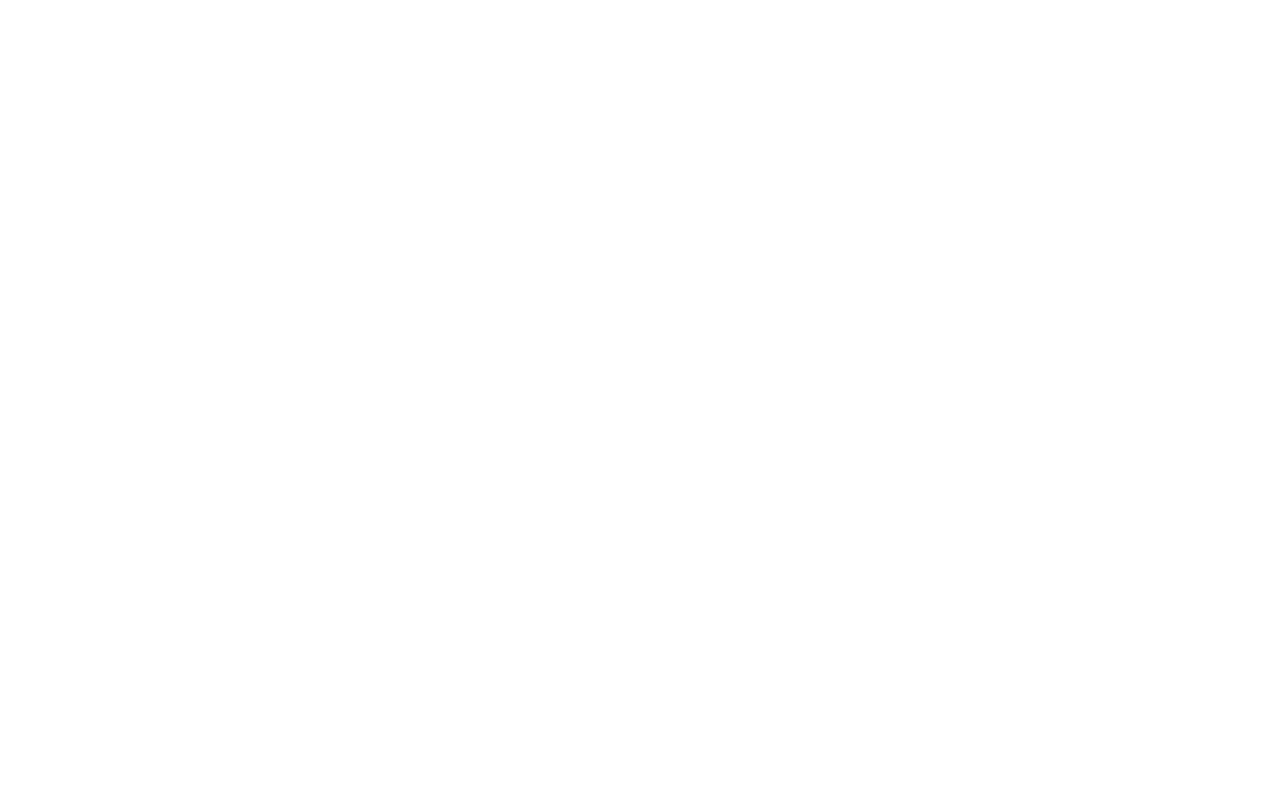
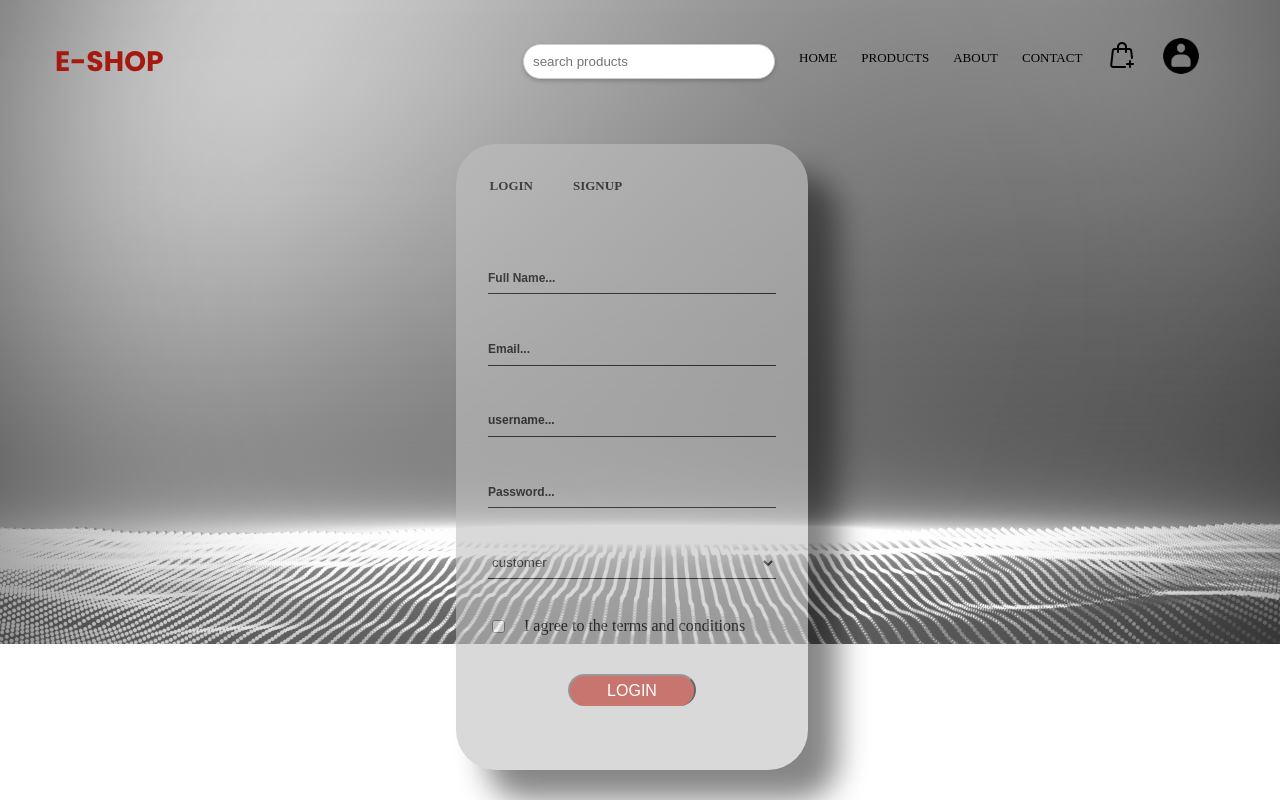
Before and after one commit to Fasill/e-commerce_project, a React (Create React App) app in the folder front-end/: page /signup in a window 1280 px wide. Before the commit this address had no page. Built offline with nearby package versions, Linux system fonts and the light colour scheme.

Commit message:
just added signup and post to the backend

```diff
--- a/front-end/src/App.css
+++ b/front-end/src/App.css
@@ -36,3 +36,7 @@
     transform: rotate(360deg);
   }
 }
+.sign{
+  z-index: 9999;
+
+}
--- a/front-end/src/App.js
+++ b/front-end/src/App.js
@@ -1,7 +1,7 @@
 import { BrowserRouter as Router, Route,Routes } from 'react-router-dom';
 import { Main } from './components/main.js';
 import { Signin } from './components/signin.js'
-
+import {Signup} from'./components/signup.js'
 
 import './App.css';
 
@@ -13,6 +13,7 @@
         <Routes>
           <Route path="/"  element={<Main/>} />
           <Route path="/signin"  element={<Signin/>} />
+          <Route path="/signup"  element={<Signup/>} />
 
         </Routes>
       </Router>
--- a/front-end/src/components/assets/styles/Home.css
+++ b/front-end/src/components/assets/styles/Home.css
@@ -8,24 +8,27 @@
 .left-col{
   margin-top: 8rem;
 
+
 }
 .left-col h1{
-
+    text-align:left;
     font-size:41px;
     font-weight: normal;
     margin: 0;
+    margin-left:7rem;
 
 }
 .left-col p{
+  margin-left:7rem;
+  text-align:left;
   font-size:17px;
-  display: -webkit-box;
-  -webkit-line-clamp: 2;
-  -webkit-box-orient: vertical;
-  overflow: hidden;
+
 
 }
 .cta-btns {
   margin: 5em 0;
+  margin-left:-12rem;
+
   /* display: flex; */
   gap: 2em;
 
--- a/front-end/src/components/assets/styles/signin.css
+++ b/front-end/src/components/assets/styles/signin.css
@@ -39,9 +39,9 @@
   padding: 0;
   width: 18rem;
   height: 2rem;
-  background-color: silver;
+  background-color: silver ;
+}
 
-}
 .allinputs{
   margin-top: 3rem;
   display: grid;
@@ -79,10 +79,28 @@
 }
 .form-card ::placeholder{
   position: relative;
-  top: px;
   font-size: 12px;
   color: black;
   font-weight: bold;
+}
+select{
+  border:none;
+  border-bottom: 1px solid black;
+  outline: none;
+  padding: 0;
+  width: 18rem;
+  height: 2rem;
+  background-color: silver ;
+}
+label{
+  display: flex;
+  gap: 1rem;
+}
+.checkbox{
+  background-color: silver ;
+  padding: 0;
+  border:none;
+
 }
 
 .background_img {
@@ -90,4 +108,6 @@
   top: -4rem;
   left: -1rem;
   z-index: -1;
+  position: fixed;
+
 }
--- a/front-end/src/components/signin.js
+++ b/front-end/src/components/signin.js
@@ -61,7 +61,7 @@
           <form onSubmit={handleSubmit(onSubmit)}>
           <ul className='LS'>
           <li><a href="/signin" >Login</a></li>
-        <li><a href="/signin">signup</a></li>
+        <li><a href="/signup">signup</a></li>
         </ul>
         <div className='allinputs'>
             <input
--- /dev/null
+++ b/front-end/src/components/signup.js
@@ -0,0 +1,172 @@
+import './assets/styles/signin.css'
+import { useState } from 'react'
+import {useForm} from 'react-hook-form';
+import {yupResolver} from "@hookform/resolvers/yup";
+import * as yup from 'yup';
+
+
+import axios from 'axios'
+
+import BackgroundSVG from './assets/images/signup_backround.svg'
+
+import { Navbar } from './navbar'
+export const Signup = ()=>{
+  const [name, setName] = useState('');
+  const [email, setEmail] = useState('');
+  const [type, setType] = useState('customer');
+
+  const [username,setUsername] = useState("")
+  const [password, setPassword] = useState('');
+  const [agreedToTerms, setAgreedToTerms] = useState(false);
+
+
+  const schema = yup.object().shape({
+    name: yup.string().required('Name is required'),
+    email: yup.string().email('Invalid email').required('Email is required'),
+    type: yup.string().oneOf(['customer', 'seller', 'buyer']).required('Type is required'),
+    username: yup.string().required('Username is required'),
+    password: yup.string().required('Password is required'),
+    // agreedToTerms: yup.boolean().oneOf([true], 'You must agree to the terms and conditions').required('You must agree to the terms and conditionss'),
+
+  })
+  const{register, handleSubmit, formState:{errors}} = useForm({
+    resolver:yupResolver(schema)
+  });
+
+
+
+
+
+  const onSubmit = (data) => {
+    data.agreedToTerms = true
+    console.log(data)
+    axios
+    .post('http://localhost:8080/signup',data)
+    .then((res)=>{
+      if (data.type ==="customer"){
+
+      }
+
+    })
+    setEmail('')
+    setPassword('')
+
+  };
+
+
+  return(
+    <div>
+            <div className="background-container">
+        <img src={BackgroundSVG} alt='background_img' className='background_img' />
+      </div>
+      <Navbar/>
+
+      <main>
+
+        <div className='form-card'>
+
+          <form onSubmit={handleSubmit(onSubmit)}>
+          <ul className='LS'>
+          <li><a href="/signin" >Login</a></li>
+        <li><a href="/signin">signup</a></li>
+        </ul>
+        <div className='allinputs'>
+
+          {/* full Name */}
+          <input
+                className="form-input"
+                type="text"
+                placeholder='Full Name...'
+                {...register("name")}
+                value = {name}
+                onChange={(e) => setName(e.target.value)}
+
+          />
+              <p className='error-msg1'>{errors.emai?.message}</p>
+
+            {/*email*/}
+          <input
+              className="form-input"
+              type="text"
+              placeholder='Email...'
+              {...register("email")}
+              value = {email}
+              onChange={(e) => setEmail(e.target.value)}
+
+          />
+              <p className='error-msg1'>{errors.email?.message}</p>
+
+
+              <input
+            className="form-input"
+            type="username"
+            placeholder='username...'
+            {...register("username")}
+            value={username}
+            onChange={(e)=>setUsername(e.target.value)}
+            />
+              <p className='error-msg2'>{errors.username?.message}</p>
+
+
+          <input
+            className="form-input"
+            type="password"
+            placeholder='Password...'
+            {...register("password")}
+            value={password}
+            onChange={(e)=>setPassword(e.target.value)}
+            />
+              <p className='error-msg2'>{errors.password?.message}</p>
+
+          {/*type oprtion*/}
+
+              <select>
+                <option
+                value={type}
+                {...register('type')}
+                  onChange={(e) => setType(e.target.value)}
+
+                >
+                  customer</option>
+                <option
+                value={type}
+                {...register('type')}
+                onChange={(e) => setType(e.target.value)}
+
+                >
+                  admin</option>
+                <option
+                value={type}
+                {...register('type')}
+                onChange={(e) => setType(e.target.value)}
+
+                >
+                  seller</option>
+              </select>
+              <p className='error-msg2'>{errors.type?.message}</p>
+
+
+
+
+            <label>
+                  <input
+                  className='checkbox'
+                  type="checkbox"
+                  checked={agreedToTerms}
+                  onChange={(e) => setAgreedToTerms(e.target.checked)}
+                {...register('agreedToTerms')}
+
+ />
+        I agree to the terms and conditions
+            </label>
+            <p className='error-msg2'>{errors.agreedToTerms?.message}</p>
+
+            <input className="submit-btn" type="submit" value="LOGIN"/>
+            </div>
+
+          </form>
+        </div>
+      </main>
+    </div>
+  )
+}
```
Also changed, not shown: front-end/src/components/registrationHome.js (added, +17 -0 lines).
